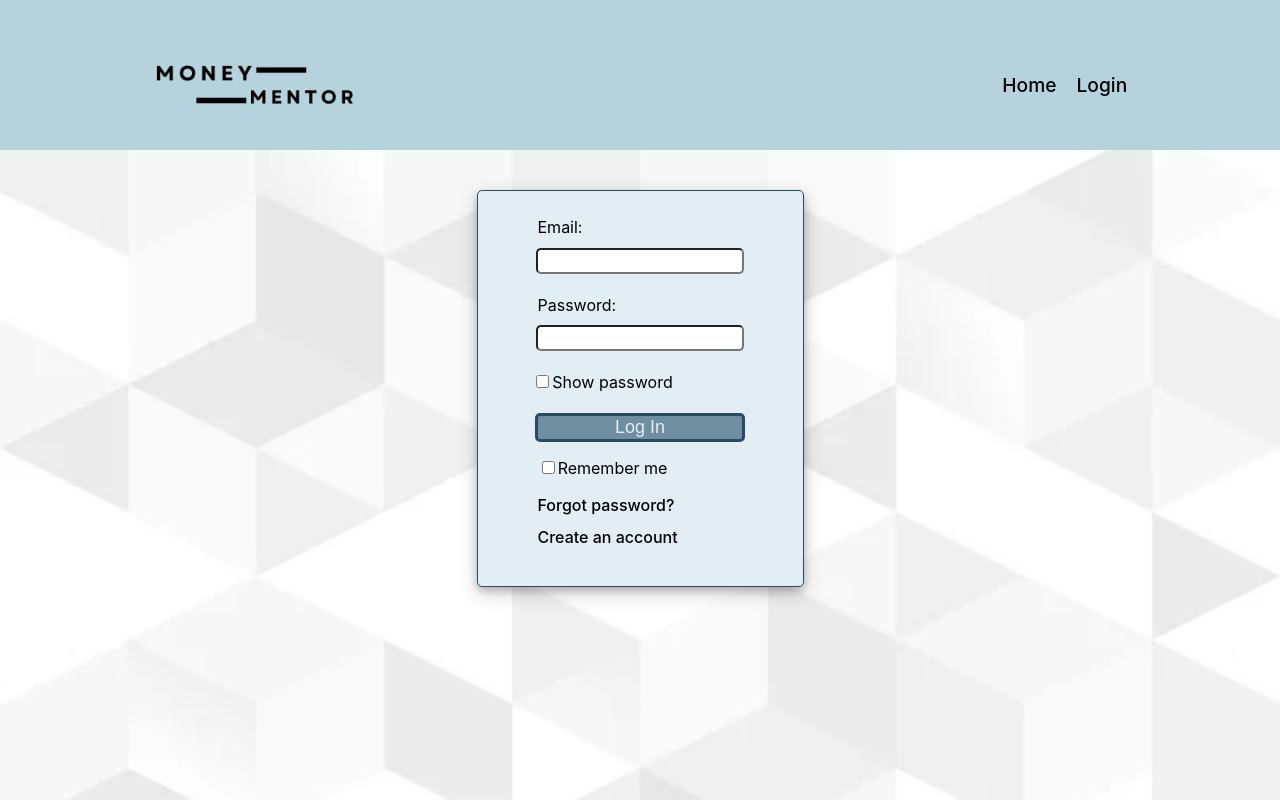
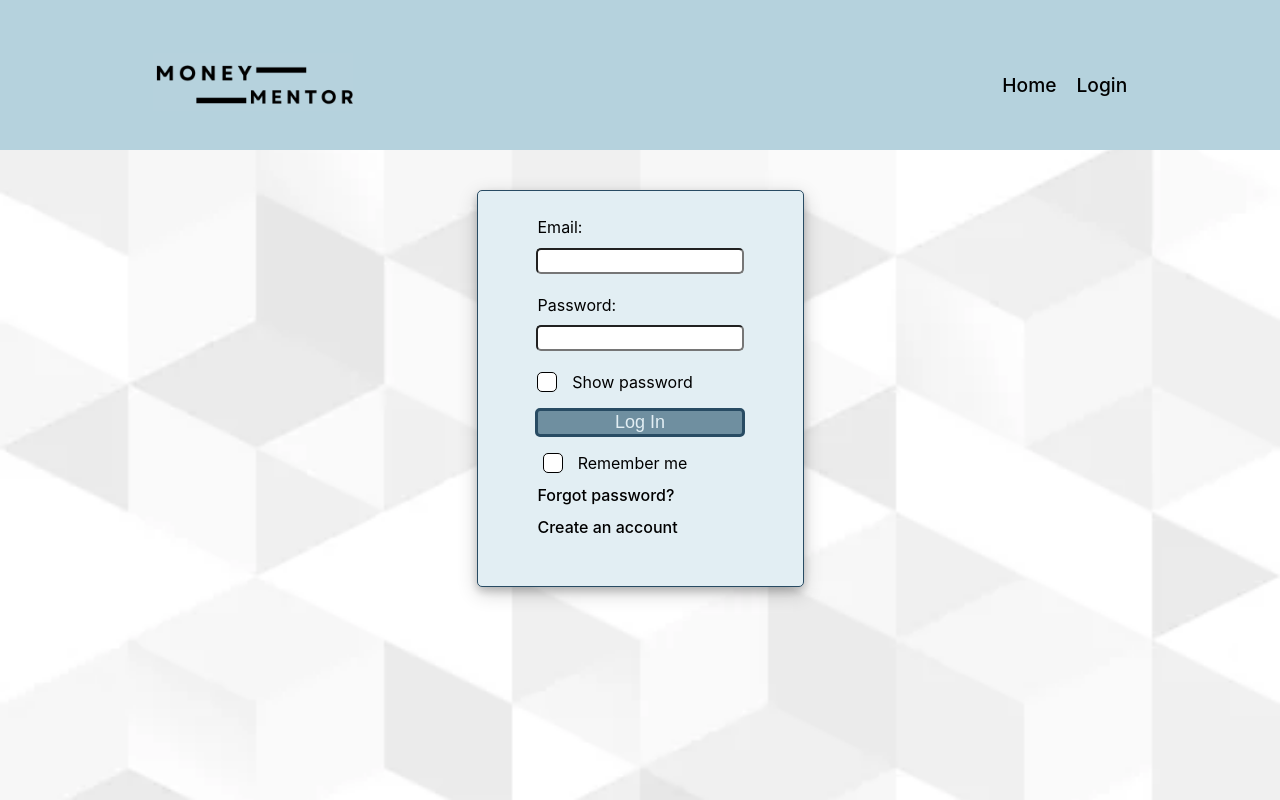
Before and after one commit to 481W-Group-3/Wealth-Management-System, a React (Vite) app in the folder front-wealth-app/: page /user in a window 1280 px wide. Built offline with nearby package versions, Linux system fonts and the light colour scheme.

Commit message:
show/hide password works

```diff
--- a/front-wealth-app/src/components/user/user.css
+++ b/front-wealth-app/src/components/user/user.css
@@ -29,16 +29,28 @@ button:hover {
     background-color: #284B63;
 }
 
-input[type=text] {
+
+input {
+    margin-bottom: 15px;
+}
+
+input[type=text], [type=password] {
     border-radius: 5px;
     width: 200px;
     height: 20px;
 }
 
-input {
-    margin-bottom: 15px;
+input[type=text]:focus, [type=password]:focus {
+    border-radius: 5px;
+    outline: none;
+    border: 2px solid #284B63;
 }
 
+
+label {
+    text-align: left;
+    margin-right: 75px;
+}
 
 .mylabels {
     color: black;
@@ -47,7 +59,76 @@ input {
 }
 
 
-label {
-    text-align: left;
-    margin-right: 75px;
-}
+/* start checkbox styling */
+.checkbox-container {
+    position: relative;
+    padding-left: 35px;
+    margin-bottom: 10px;
+    cursor: pointer;
+    -webkit-user-select: none;
+    -moz-user-select: none;
+    -ms-user-select: none;
+    user-select: none;
+    margin-left: 25px;
+
+  }
+
+  /* Hide the browser's default checkbox */
+  .checkbox-container input {
+    position: absolute;
+    opacity: 0;
+    cursor: pointer;
+    height: 0;
+    width: 0;
+  }
+
+  /* Create a custom checkbox */
+  .checkmark {
+    position: absolute;
+    top: 0;
+    left: 0;
+    height: 18px;
+    width: 18px;
+    background-color: white;
+    border: 1px solid black;
+    border-radius: 5px;
+  }
+
+  /* On mouse-over, add a grey background color */
+  .checkbox-container:hover input ~ .checkmark {
+    background-color: #6F8FA0;
+  }
+
+  /* When the checkbox is checked, add a blue background */
+  .checkbox-container input:checked ~ .checkmark {
+    background-color: #284B63;
+    border: 1px solid black;
+    border-radius: 5px;
+  }
+
+  /* Create the checkmark/indicator (hidden when not checked) */
+  .checkmark:after {
+    content: "";
+    position: absolute;
+    display: none;
+  }
+
+  /* Show the checkmark when checked */
+  .checkbox-container input:checked ~ .checkmark:after {
+    display: block;
+  }
+
+  /* Style the checkmark/indicator */
+  .checkbox-container .checkmark:after {
+    left: 6px;
+    top: 3px;
+    width: 4px;
+    height: 7px;
+    border: solid white;
+    border-width: 0 2px 2px 0;
+    -webkit-transform: rotate(45deg);
+    -ms-transform: rotate(45deg);
+    transform: rotate(45deg);
+  }
+
+/* end checkbox styling */
--- a/front-wealth-app/src/components/user/user.jsx
+++ b/front-wealth-app/src/components/user/user.jsx
@@ -14,6 +14,10 @@ const User = () => {
         console.log('Password:', password);
         console.log('Remember me:', rememberMe);
     };
+
+    const handleShowPassword = () => {
+        setShowPassword(!showPassword);
+    }
 
     return (
         <form onSubmit={handleSubmit}>
@@ -34,7 +38,7 @@ const User = () => {
                 <label htmlFor="password">Password:</label>
             </div>
             <input
-                    type="text"
+                type={showPassword ? "text" : "password"}
                 id="password"
                 name="password"
                 value={password}
@@ -42,26 +46,46 @@ const User = () => {
             /><br />
 
             {/* show/hide password checkbox */}
+            <label className="checkbox-container" htmlFor="showPassword">
                 <input
+                    type="checkbox"
+                    id="showPassword"
+                    checked={showPassword}
+                    onChange={handleShowPassword}
+                />
+                Show password
+                <span className="checkmark"></span>
+            </label><br />
+            {/* <input
                     type="checkbox"
                     id="showPassword"
                     checked={showPassword}
                     onChange={(e) => setShowPassword(e.target.checked)}
                 />
-            <label htmlFor="showPassword">Show password</label><br />
+            <label htmlFor="showPassword">Show password</label><br /> */}
 
 
             {/* login button */}
             <button type="submit">Log In</button><br />
 
             {/* remember user checkbox */}
+            <label className="checkbox-container" htmlFor="rememberMe">
                 <input
                     type="checkbox"
                     id="rememberMe"
                     checked={rememberMe}
                     onChange={(e) => setRememberMe(e.target.checked)}
                 />
-            <label htmlFor="rememberMe">Remember me</label><br />
+                Remember me
+                <span className="checkmark"></span>
+            </label><br />
+            {/* <input
+                type="checkbox"
+                id="rememberMe"
+                checked={rememberMe}
+                onChange={(e) => setRememberMe(e.target.checked)}
+            />
+            <label htmlFor="rememberMe">Remember me</label><br /> */}
 
 
             {/* forgot password and create account links */}
```
Lines whose indentation alone changed are shown as unchanged.
